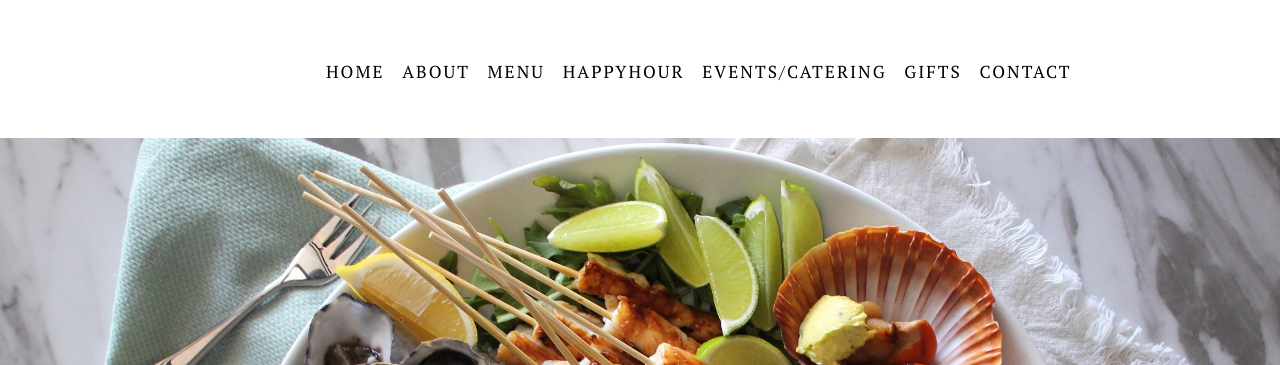
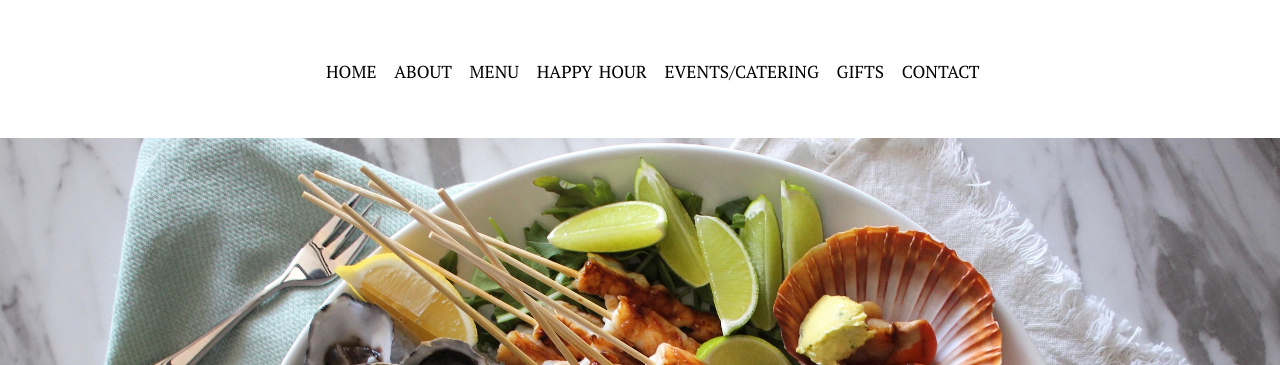
Before and after one commit to aysunsenyaz/aysunsenyaz.github.io, a plain HTML site: page Fishwife/Fishwife.html in a window 1280 px wide. Shown: the top 365 px of the page. Drawn offline with nearby package versions, Linux system fonts and the light colour scheme.

Commit message:
Word & Letter Spacing Corrected

```diff
--- a/Fishwife/Fishwife.html
+++ b/Fishwife/Fishwife.html
@@ -24,7 +24,7 @@
                 <a href="Fishwife.html">HOME</a>
                 <a href="Fishwife_About.html">ABOUT</a>
                 <a href="#">MENU</a>
-                <a href="Fishwife_Happy_Hour.html">HAPPYHOUR</a>
+                <a href="Fishwife_Happy_Hour.html">HAPPY HOUR</a>
                 <a href="#">EVENTS/CATERING</a>
                 <a href="#">GIFTS</a>
                 <a href="#">CONTACT</a>
--- a/Fishwife/Style.css
+++ b/Fishwife/Style.css
@@ -71,7 +71,7 @@ a {
     text-decoration: none;
     color: black;
     font-family: 'PT Serif', sans-serif;
-    letter-spacing: 2px;
+    word-spacing: 2px;
 
 }
 
```
Also changed, not shown: Fishwife/Fishwife_About.html (+1 -1 lines), Fishwife/Fishwife_Happy_Hour.html (+1 -1 lines), 1 other file.
